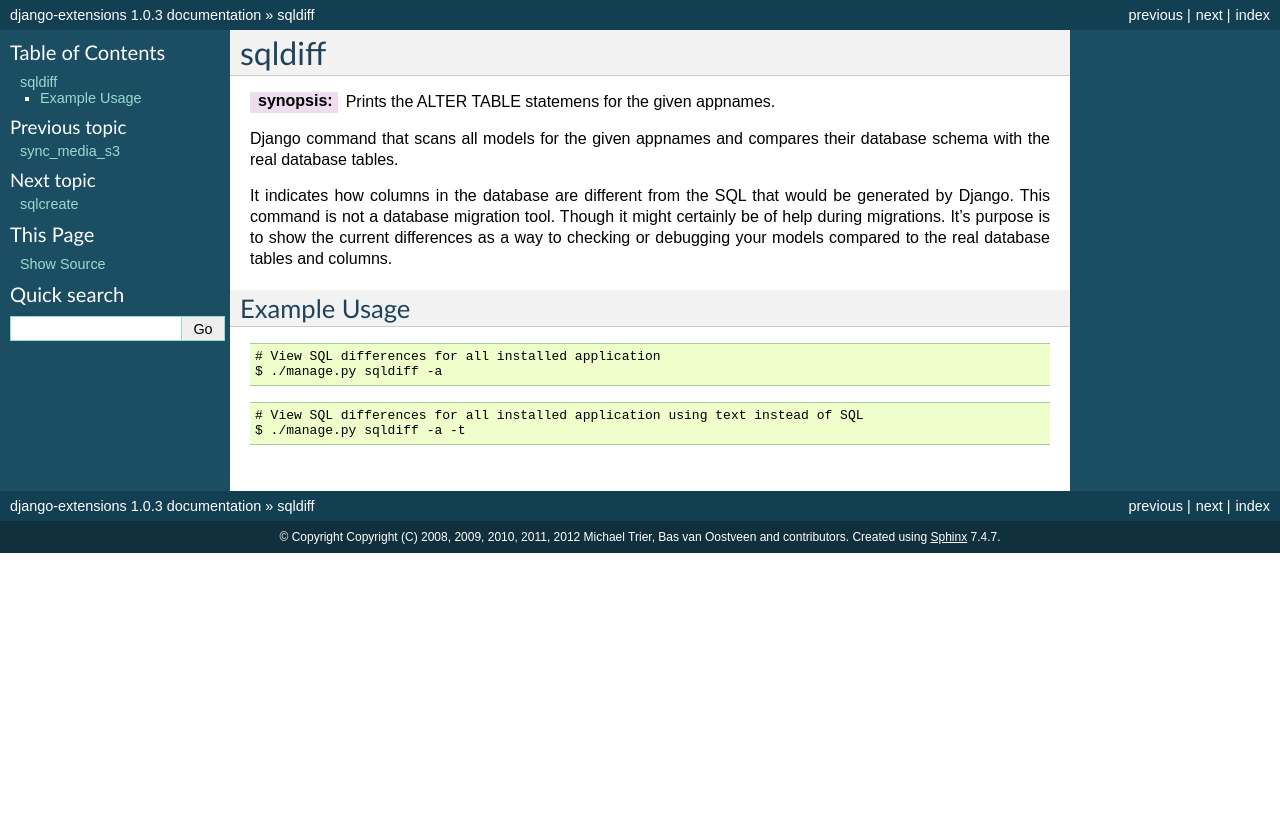
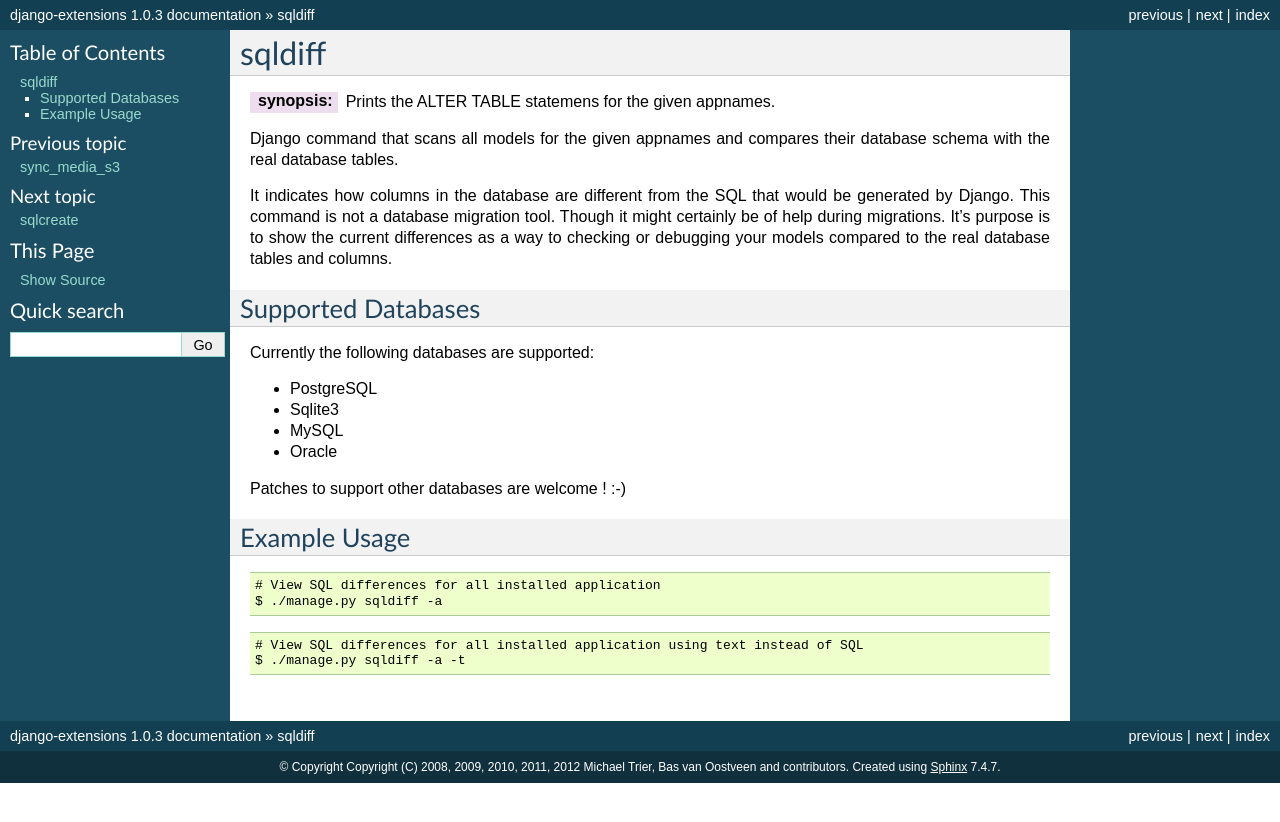
Before and after one commit to MustafaFiser/django-extensions, a Sphinx documentation site: the page built from docs/sqldiff.rst, in a window 1280 px wide. Shown: the top 822 px of the page. Built offline with Sphinx 7.4.7, drawn with Linux system fonts in a browser that asks for light colours.

Commit message:
updated documentation
added runscript to TOC
added supported database section to sqldiff
fixed some header formatting issues

```diff
--- a/docs/dumpscript.rst
+++ b/docs/dumpscript.rst
@@ -74,7 +74,7 @@ Note: Runscript needs *scripts* to be a module, so create the directory and a
 
 
 Caveats
-=======
+-------
 
 Naming conflicts
 ~~~~~~~~~~~~~~~~
--- a/docs/index.rst
+++ b/docs/index.rst
@@ -45,6 +45,7 @@ Contents
    shell_plus
    create_app
    dumpscript
+   runscript
    export_emails
    field_extensions
    graph_models
--- a/docs/sqldiff.rst
+++ b/docs/sqldiff.rst
@@ -12,6 +12,19 @@ it might certainly be of help during migrations. It's purpose is to show the
 current differences as a way to checking or debugging your models compared to
 the real database tables and columns.
 
+Supported Databases
+-------------------
+
+Currently the following databases are supported:
+
+* PostgreSQL
+* Sqlite3
+* MySQL
+* Oracle
+
+Patches to support other databases are welcome ! :-)
+
+
 Example Usage
 -------------
 
```
Also changed, not shown: docs/validate_templates.rst (+4 -4 lines).
